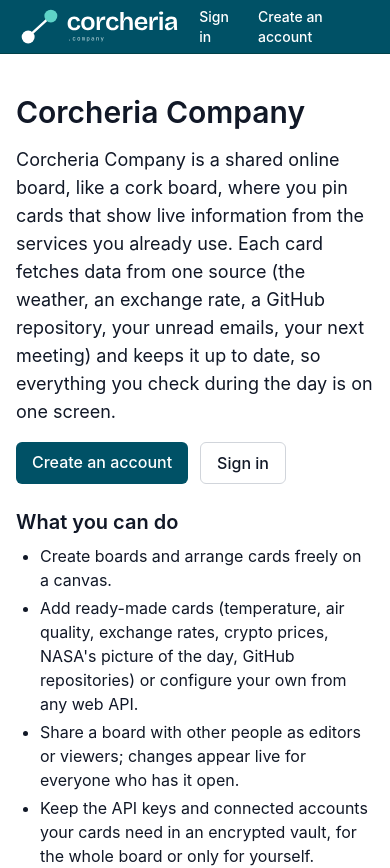
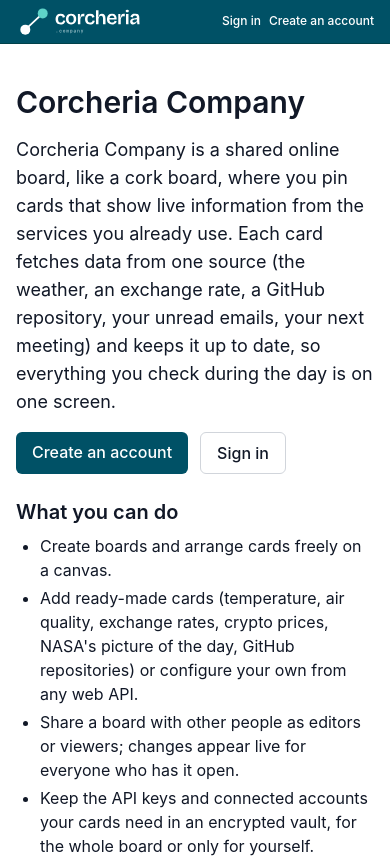
Before and after one commit to Tobias-Noceda/tablero-informacion-universal, a SvelteKit app in the folder frontend/: page /about in a window 390 px wide. Shown: the top 868 px of the page. Built offline with nearby package versions, Linux system fonts and the light colour scheme.

Commit message:
Fixed full page size in mobile

```diff
--- a/frontend/src/routes/(app)/+layout.svelte
+++ b/frontend/src/routes/(app)/+layout.svelte
@@ -25,7 +25,7 @@
 </script>
 
 <SvelteFlowProvider>
-	<div class="flex flex-col h-screen w-screen">
+	<div class="flex flex-col h-dvh w-full overflow-hidden">
 		<TopBar />
 		<div class="flex flex-col flex-1 min-h-0 overflow-auto bg-background">
 			<!-- Pages in (app) may assume a user; signing out unmounts them before it navigates. -->
--- a/frontend/src/routes/(auth)/+layout.svelte
+++ b/frontend/src/routes/(auth)/+layout.svelte
@@ -6,11 +6,11 @@
 	let { children } = $props();
 </script>
 
-<div class="flex min-h-screen flex-col bg-background">
+<div class="flex min-h-dvh flex-col bg-background">
 	<header
 		class="flex flex-row items-center justify-between border-b border-main-border bg-main px-4 py-1"
 	>
-		<a href={resolve('/about')}><img src={logo} alt="Corcheria Company" class="w-44" /></a>
+		<a href={resolve('/about')}><img src={logo} alt="Corcheria Company" class="w-32 sm:w-44" /></a>
 		<LocaleSwitcher />
 	</header>
 	<main class="flex flex-1 items-start justify-center p-6 sm:items-center">
--- a/frontend/src/routes/(public)/+layout.svelte
+++ b/frontend/src/routes/(public)/+layout.svelte
@@ -5,12 +5,12 @@
 	let { children } = $props();
 </script>
 
-<div class="flex min-h-screen flex-col bg-background">
+<div class="flex min-h-dvh flex-col bg-background">
 	<header
-		class="flex flex-row items-center justify-between gap-4 border-b border-main-border bg-main px-4 py-1"
+		class="flex flex-row items-center justify-between gap-2 sm:gap-4 border-b border-main-border bg-main px-4 py-1"
 	>
-		<a href={resolve('/about')}><img src={logo} alt="Corcheria Company" class="w-44" /></a>
-		<nav class="flex flex-row items-center gap-4 text-sm font-medium text-main-text">
+		<a href={resolve('/about')}><img src={logo} alt="Corcheria Company" class="w-32 sm:w-44" /></a>
+		<nav class="flex flex-row items-center gap-2 sm:gap-4 text-xs sm:text-sm font-medium text-main-text">
 			<a href={resolve('/login')} class="hover:underline">Sign in</a>
 			<a href={resolve('/register')} class="hover:underline">Create an account</a>
 		</nav>
```
